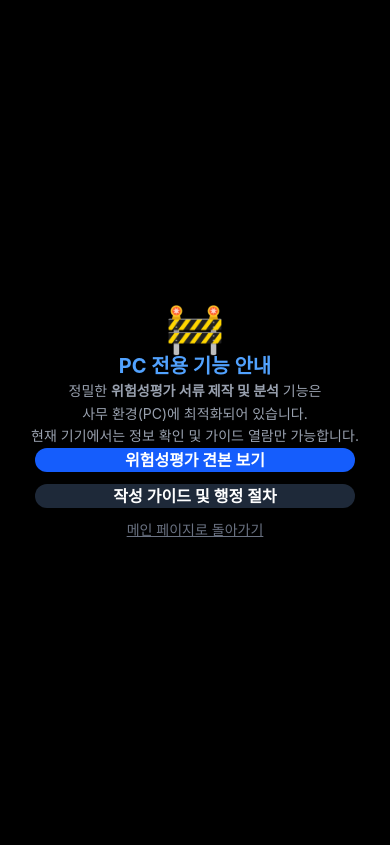
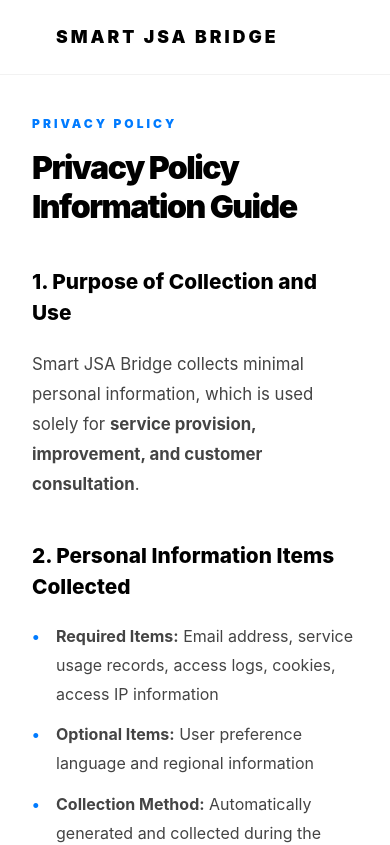
Before and after one commit to hanghanghu716-dotcom/smart-jsa-bridge, a React (Vite) app: page /en-US/privacy in a window 390 px wide. Shown: the top 845 px of the page. Built offline with nearby package versions, Linux system fonts and the light colour scheme.

Commit message:
Update MobileGuard.jsx

```diff
--- a/src/MobileGuard.jsx
+++ b/src/MobileGuard.jsx
@@ -14,6 +14,8 @@
     '/regulation',
     '/riskclassification',
     '/protectiveequipment',
+    'main',
+    '',
     '/guideline', // 모든 하위 가이드 경로 포함
   ];
 
```
